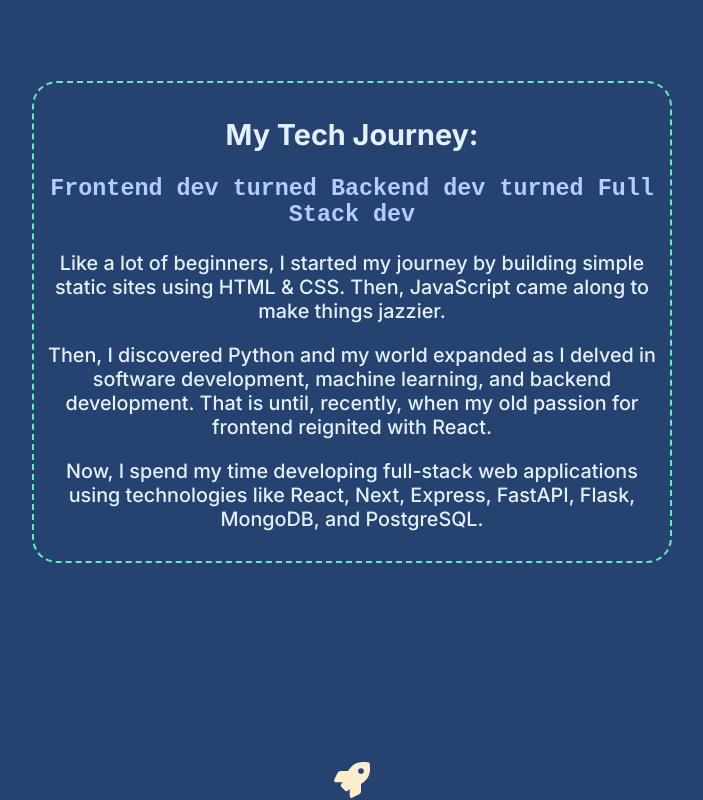
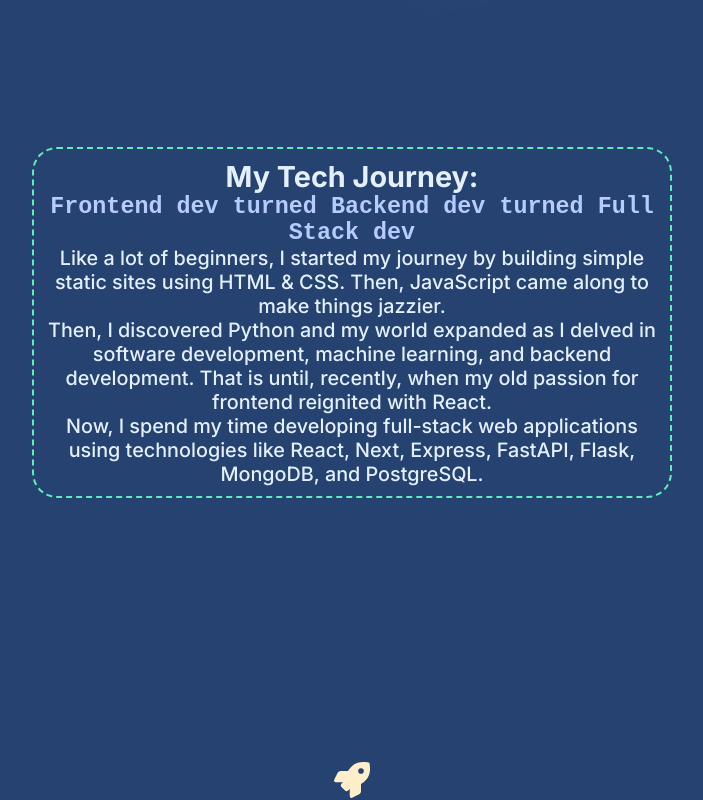
Before and after one commit to outoflaksh/Nextjs-Portfolio, a Next.js app: page / in a window 1280 px wide. Shown: the part 939-1739 px from the top of the page, without its empty margins (288-991 px from the left). Built offline with nearby package versions, Linux system fonts and the light colour scheme.

Commit message:
css reset

```diff
--- a/styles/globals.css
+++ b/styles/globals.css
@@ -10,6 +10,7 @@ body {
 
 body {
   background: #254270;
+  scroll-snap-type: y mandatory;
 }
 
 a {
@@ -19,4 +20,6 @@ a {
 
 * {
   box-sizing: border-box;
+  padding: 0;
+  margin: 0;
 }
```
